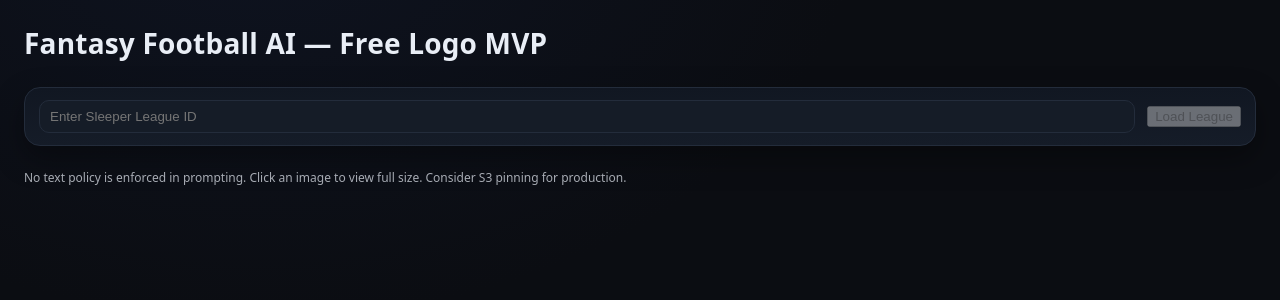
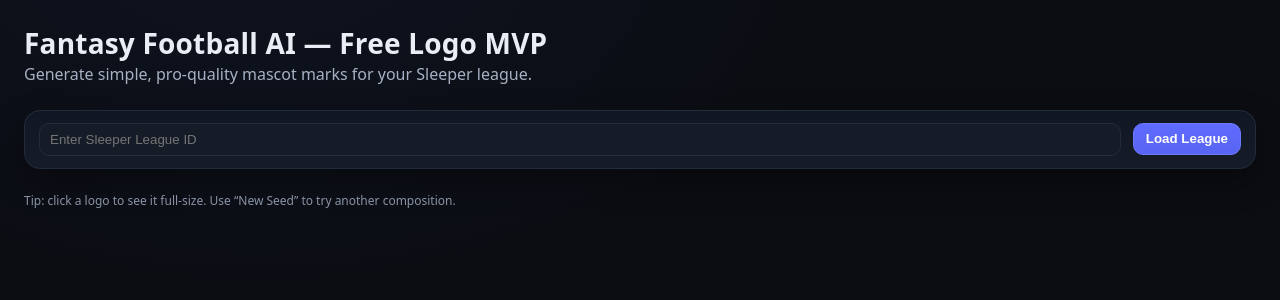
Before and after one commit to nmortimer/Fantasy3, a Next.js app: page / in a window 1280 px wide. Shown: the top 300 px of the page. Built offline with nearby package versions, Linux system fonts and the light colour scheme.

Commit message:
Update page.tsx

```diff
--- a/app/page.tsx
+++ b/app/page.tsx
@@ -1,54 +1,92 @@
 "use client";
+
 import { useState } from "react";
 import TeamCard from "@/components/TeamCard";
 
 type Team = {
-  teamId:string; owner:string; teamName:string; mascot:string;
-  primary:string; secondary:string; logo:string|null;
+  teamId: string;
+  owner: string;
+  teamName: string;
+  mascot: string;
+  primary: string;
+  secondary: string;
+  logo: string | null;
 };
-type League = { league:{id:string; name:string}; teams:Team[] };
 
-export default function Page(){
-  const [leagueId,setLeagueId]=useState("");
-  const [league,setLeague]=useState<League|null>(null);
-  const [loading,setLoading]=useState(false);
+type LeaguePayload = {
+  league: { id: string; name: string };
+  teams: Team[];
+};
 
-  const loadLeague=async()=>{
-    try{
+export default function Page() {
+  const [leagueId, setLeagueId] = useState("");
+  const [league, setLeague] = useState<LeaguePayload | null>(null);
+  const [loading, setLoading] = useState(false);
+
+  async function loadLeague() {
+    try {
       setLoading(true);
-      const r=await fetch(`/api/league?leagueId=${leagueId}`);
-      const data=await r.json();
-      if(!r.ok) throw new Error(data.error||"Failed to load league");
+      const res = await fetch(`/api/league?leagueId=${encodeURIComponent(leagueId)}`);
+      const data = await res.json();
+      if (!res.ok) throw new Error(data?.error ?? "Failed to load league");
       setLeague(data);
-    }catch(e:any){ alert(e.message); }finally{ setLoading(false); }
-  };
+    } catch (e: any) {
+      alert(e.message);
+    } finally {
+      setLoading(false);
+    }
+  }
 
-  const updateTeam=(teamId:string, patch:Partial<Team>)=>{
-    if(!league) return;
-    setLeague({...league, teams: league.teams.map(t=>t.teamId===teamId?{...t,...patch}:t)});
-  };
+  function updateTeam(teamId: string, patch: Partial<Team>) {
+    if (!league) return;
+    setLeague({
+      ...league,
+      teams: league.teams.map((t) => (t.teamId === teamId ? { ...t, ...patch } : t)),
+    });
+  }
 
   return (
     <main className="container">
-      <div className="h1">Fantasy Football AI — Free Logo MVP</div>
-
-      <div className="toolbar">
-        <input placeholder="Enter Sleeper League ID" value={leagueId} onChange={(e)=>setLeagueId(e.target.value)} />
-        <button onClick={loadLeague} disabled={loading||!leagueId}>{loading?"Loading…":"Load League"}</button>
+      {/* Header */}
+      <div className="row" style={{ justifyContent: "space-between", alignItems: "end" }}>
+        <div>
+          <h1 className="h1">Fantasy Football AI — Free Logo MVP</h1>
+          <div className="subtle">Generate simple, pro‑quality mascot marks for your Sleeper league.</div>
+        </div>
       </div>
 
-      {league && <>
-        <div className="h2">{league.league.name}</div>
-        <div className="cards">
-          {league.teams.map(t=>(
-            <TeamCard key={t.teamId} team={t} onUpdate={updateTeam} />
-          ))}
-        </div>
-      </>}
+      {/* Toolbar */}
+      <div className="toolbar">
+        <input
+          placeholder="Enter Sleeper League ID"
+          value={leagueId}
+          onChange={(e) => setLeagueId(e.target.value)}
+          aria-label="Sleeper League ID"
+        />
+        <button className="btn btn-primary" onClick={loadLeague} disabled={loading || !leagueId}>
+          {loading ? "Loading…" : "Load League"}
+        </button>
+      </div>
 
-      <div style={{opacity:.7,fontSize:12}}>
-        No text policy is enforced in prompting. Click an image to view full size. Consider S3 pinning for production.
-      </div>
+      {/* League Grid */}
+      {league && (
+        <>
+          <div className="row" style={{ justifyContent: "space-between" }}>
+            <div className="subtle" style={{ fontSize: 16 }}>
+              {league.league.name}
+            </div>
+            {/* (Optional) Generate All could go here later */}
+          </div>
+
+          <section className="cards">
+            {league.teams.map((t) => (
+              <TeamCard key={t.teamId} team={t} onUpdate={updateTeam} />
+            ))}
+          </section>
+        </>
+      )}
+
+      <div className="footer">Tip: click a logo to see it full‑size. Use “New Seed” to try another composition.</div>
     </main>
   );
 }
```
